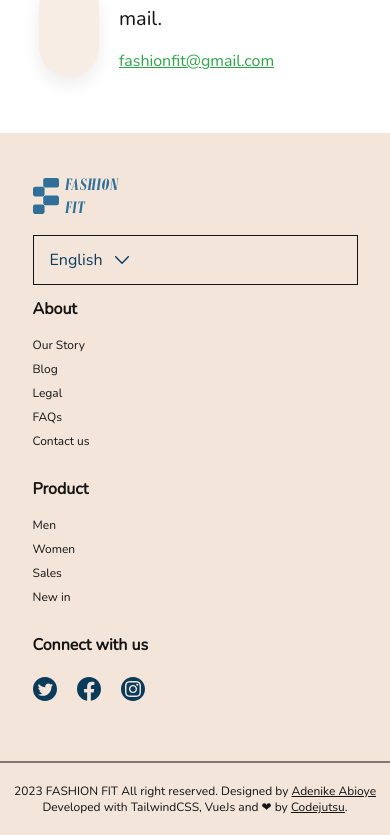
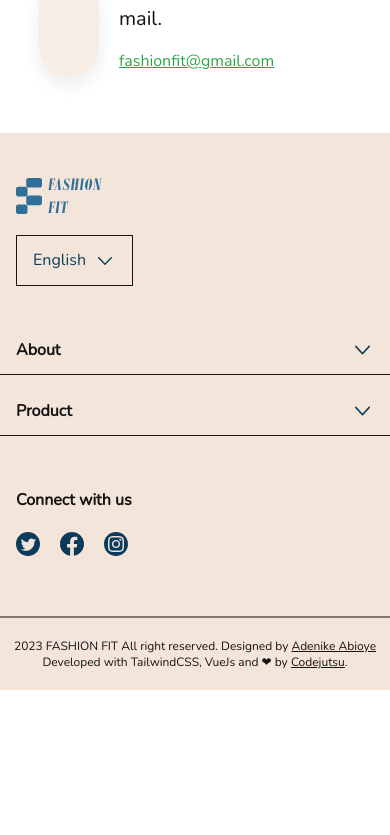
Before and after one commit to codejutsu1/fashion-fit, a Vue app: page /contact-us in a window 390 px wide. Shown: the part 1245-2080 px from the top of the page. After the commit the page ends 1935 px from the top, so only its background shows below. Built offline with nearby package versions, Linux system fonts and the light colour scheme.

Commit message:
partially worked on the footer

```diff
--- a/src/components/Footer.vue
+++ b/src/components/Footer.vue
@@ -5,18 +5,21 @@
 <template>
     <footer class="bg-[#F3E5D9]">
       <div>
-        <div class="w-5/6 mx-auto lg:flex justify-between space-y-3 lg:space-y-0 py-10">
-          <div class="space-y-4">
+        <div class="lg:w-5/6 mx-auto lg:flex justify-between space-y-3 lg:space-y-0 py-10">
+          <div class="px-4 lg:px-0 space-y-4">
             <img src="/images/logo/logo.svg" alt="Logo">
-            <div class="w-full py-3 px-4 border border-[#141415] bg-transparent flex gap-2">
+            <div class="inline-block lg:w-full py-3 px-4 border border-[#141415] bg-transparent lg:flex space-x-2">
               <span class="font-medium text-[#0A3B5A]">English</span>
-              <img src="/images/icons/dropdown.svg" alt="Dropdown">
+              <img class="inline-block" src="/images/icons/dropdown.svg" alt="Dropdown">
             </div>
           </div>
 
           <div class="text-[#141415]">
-            <h1 class="font-semibold text-base lg:text-xl">About</h1>
-            <ul class="py-4 space-y-2 text-xs lg:text-base">
+            <div class="border-b border-[#141415] lg:border-0 w-full lg:py-0 py-3 pt-10 lg:pt-0 flex justify-between px-4 lg:px-0">
+              <h1 class="font-semibold text-base lg:text-xl">About</h1>
+              <img class="lg:hidden" src="/images/icons/dropdown-2.svg" alt="Dropdown">
+            </div>
+            <ul class="py-4 space-y-2 text-xs lg:text-base hidden lg:block">
               <li>
                 <a href="#">Our Story</a>
               </li>
@@ -36,8 +39,11 @@
           </div>
 
           <div class="text-[#141415]">
-            <h1 class="font-semibold text-base lg:text-xl">Product</h1>
-            <ul class="py-4 space-y-2 text-xs lg:text-base">
+            <div class="border-b border-[#141415] lg:border-0 w-full lg:py-0 py-3 flex justify-between px-4 lg:px-0">
+              <h1 class="font-semibold text-base lg:text-xl">Product</h1>
+              <img class="lg:hidden" src="/images/icons/dropdown-2.svg" alt="Dropdown">
+            </div>
+            <ul class="py-4 space-y-2 text-xs lg:text-base hidden lg:block">
               <li>
                 <a href="#">Men</a>
               </li>
@@ -53,7 +59,7 @@
             </ul>
           </div>
 
-          <div class="text-[#141415]">
+          <div class="text-[#141415] px-4 lg:px-0 pt-10 lg:pt-0">
             <h1 class="font-semibold text-base lg:text-xl">Connect with us</h1>
             <ul class="flex space-x-5 py-5">
               <li>
```
Also changed, not shown: public/images/icons/dropdown-2.svg (added).
